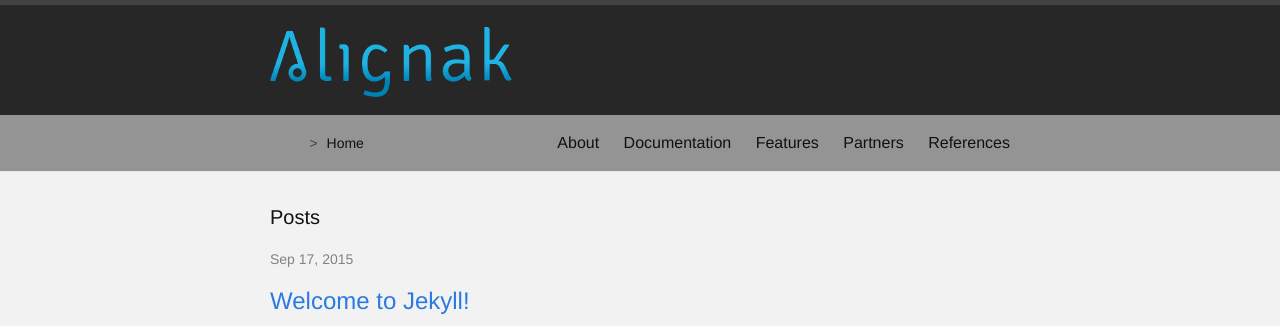
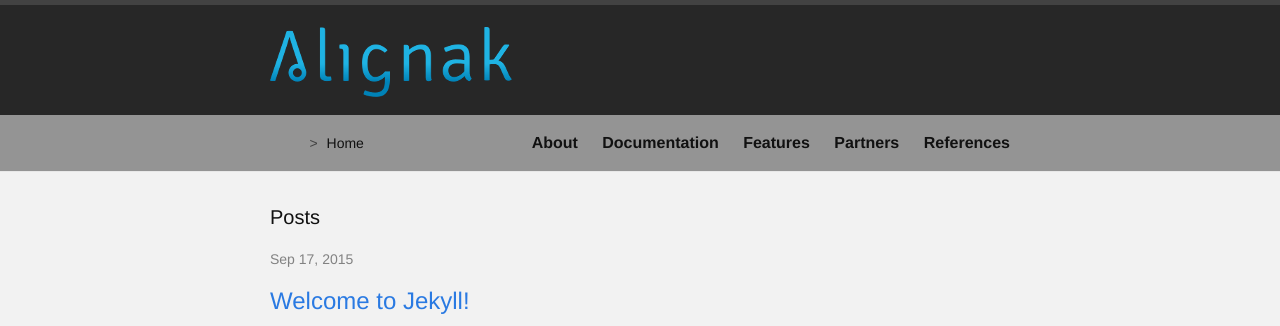
Before and after one commit to Alignak-monitoring/alignak-monitoring.github.io, a Jekyll site: the page built from index.html, in a window 1280 px wide. Shown: the top 326 px of the page. Built offline with Jekyll 4.4.1, drawn with Linux system fonts in a browser that asks for light colours.

Commit message:
Test new menu

```diff
--- a/_includes/header.html
+++ b/_includes/header.html
@@ -21,7 +21,7 @@
         {% for page in site.pages %}
           {% if page.title %}
             {% if page.menu %}
-            <a class="page-link" href="{{ page.url | prepend: site.baseurl }}">{{ page.title }}</a>
+            <a class="page-link" href="{{ page.url | prepend: site.baseurl }}"><strong>{{ page.title }}</strong></a>
             {% endif %}
           {% endif %}
         {% endfor %}
```
